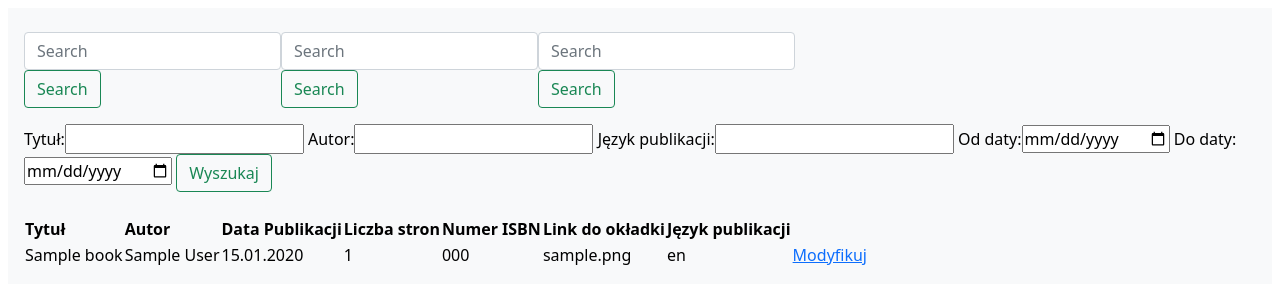
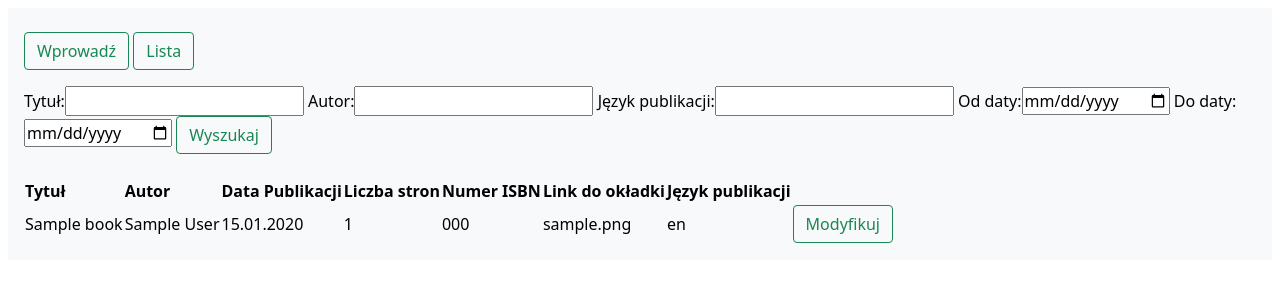
Before and after one commit to maciej88/books, a Django app: page / in a window 1280 px wide. Shown: the top 304 px of the page. Run offline with Django 3.2, Linux system fonts and the light colour scheme; tables that the repository leaves empty hold one stand-in row (values such as "Sample post").

Commit message:
buttons functions

```diff
--- a/books_app/templates/base.html
+++ b/books_app/templates/base.html
@@ -15,6 +15,14 @@
 
 <div class="d-flex p-2">
     <div2 class="p-3 mb-2 bg-light text-black">
+        <nav class="navbar navbar-light bg-light">
+            <form class="form-inline">
+                <a href="{% url 'book-add' %}" class="btn btn-outline-success my-2 my-sm-0" type="submit">Wprowadź</a>
+                <a href="{% url 'book-list' %}" class="btn btn-outline-success my-2 my-sm-0" type="submit">Lista</a>
+            </form>
+        </nav>
+
+        </nav>
         {% block content %}
 
         {% endblock %}
--- a/books_app/templates/book_list.html
+++ b/books_app/templates/book_list.html
@@ -1,23 +1,7 @@
 {% extends 'base.html' %}
 {% block content %}
     <div class="nav">
-    <nav class="navbar navbar-light bg-light">
-  <form class="form-inline">
-    <input class="form-control mr-sm-2" type="search" placeholder="Search" aria-label="Search">
-    <button class="btn btn-outline-success my-2 my-sm-0" type="submit">Search</button>
-  </form>
-</nav>
-    <nav class="navbar navbar-light bg-light">
-  <form class="form-inline">
-    <input class="form-control mr-sm-2" type="search" placeholder="Search" aria-label="Search">
-    <button class="btn btn-outline-success my-2 my-sm-0" type="submit">Search</button>
-  </form>
-</nav>
-    <nav class="navbar navbar-light bg-light">
-  <form class="form-inline">
-    <input class="form-control mr-sm-2" type="search" placeholder="Search" aria-label="Search">
-    <button class="btn btn-outline-success my-2 my-sm-0" type="submit">Search</button>
-  </form>
+
         </nav>
         <nav class="navbar navbar-light bg-light">
             <form class="form-inline" method="get">
@@ -49,7 +33,8 @@
                     <td>{{ book.isbn }}</td>
                     <td>{{ book.thumbnail }}</td>
                     <td>{{ book.publication_language }}</td>
-                    <td><a href="{% url 'book-update' book.id %}">Modyfikuj</a></td>
+                    <td><a href="{% url 'book-update' book.id %}"
+                           class="btn btn-outline-success my-2 my-sm-0">Modyfikuj</a></td>
                 </tr>
             {% endfor %}
             </tbody>
```
Lines whose indentation alone changed are shown as unchanged.
